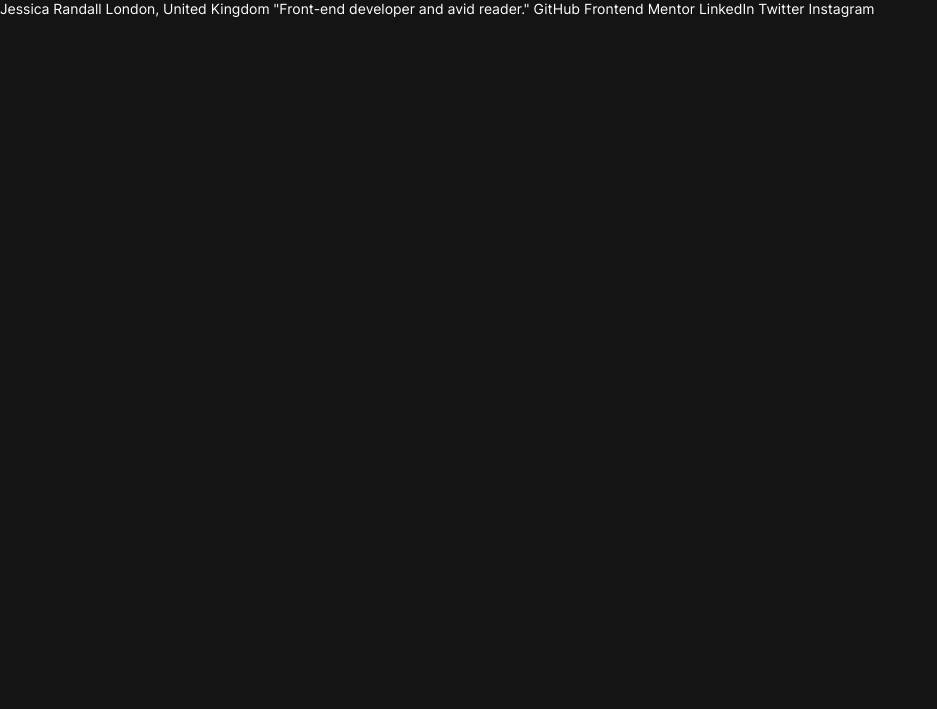
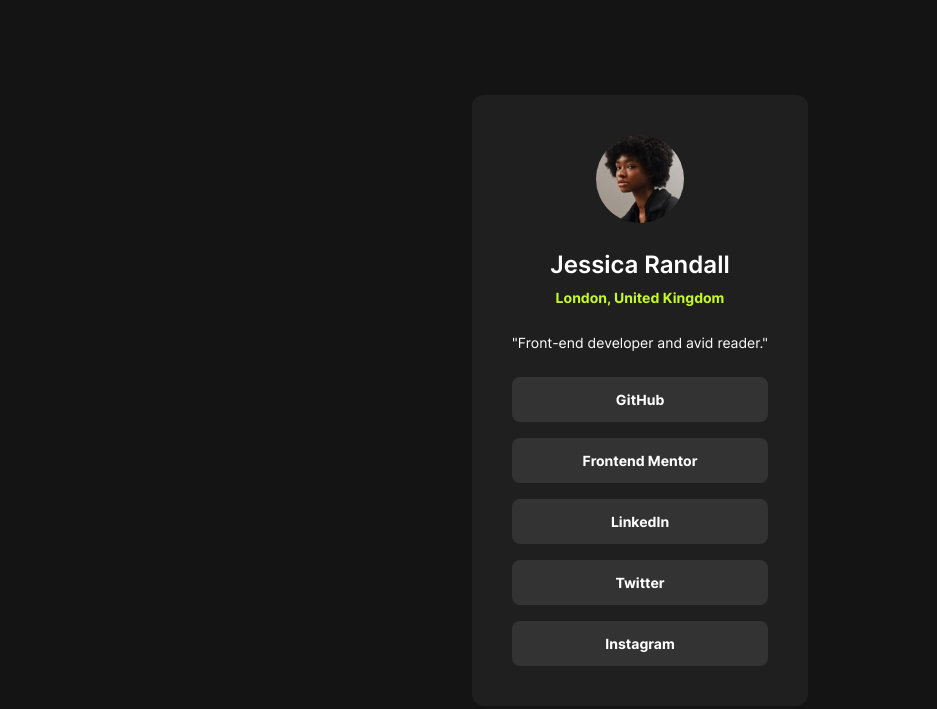
Before and after one commit to solvman/social-links-profile-main, a plain HTML site: page index.html in a window 1280 px wide. Shown: the whole page, without its empty margins (0-937 px from the left). Drawn offline with Linux system fonts and the light colour scheme.

Commit message:
Final cleanup

```diff
--- a/index.html
+++ b/index.html
@@ -13,7 +13,28 @@
     <title>Frontend Mentor | Social links profile</title>
   </head>
   <body>
-    Jessica Randall London, United Kingdom "Front-end developer and avid
-    reader." GitHub Frontend Mentor LinkedIn Twitter Instagram
+    <main>
+      <div class="card">
+        <div class="profile">
+          <img
+            src="./assets/images/avatar-jessica.jpeg"
+            alt="avatar"
+            class="profile__img"
+          />
+          <h1 class="profile__name">Jessica Randall</h1>
+          <p class="profile__location">London, United Kingdom</p>
+          <p class="profile__description">
+            "Front-end developer and avid reader."
+          </p>
+        </div>
+        <div class="socials">
+          <button class="button">GitHub</button>
+          <button class="button">Frontend Mentor</button>
+          <button class="button">LinkedIn</button>
+          <button class="button">Twitter</button>
+          <button class="button">Instagram</button>
+        </div>
+      </div>
+    </main>
   </body>
 </html>
--- a/style.css
+++ b/style.css
@@ -35,6 +35,15 @@
   font: inherit;
 }
 
+button {
+  display: block;
+  border: none;
+  background: none;
+  font: inherit;
+  color: inherit;
+  cursor: pointer;
+}
+
 img {
   display: block;
   max-width: 100%;
@@ -44,6 +53,68 @@ body {
   font-family: var(--font-face-default);
   font-weight: var(--font-weight-regular);
   font-size: var(--font-size-body);
+  text-align: center;
+  line-height: 1.5;
   color: var(--color-neutral-100);
   background-color: var(--color-neutral-900);
+  height: 100vh;
+  display: grid;
+  place-content: center;
 }
+
+/* Styles */
+.profile__img {
+  width: 88px;
+  border-radius: 50%;
+  margin-bottom: 1.5rem;
+  margin-inline: auto;
+}
+.profile__name {
+  font-size: var(--font-size-heading);
+  font-weight: var(--font-weight-medium);
+  margin-bottom: 0.25rem;
+}
+.profile__location {
+  font-weight: var(--font-weight-bold);
+  color: var(--color-primary-400);
+  margin-bottom: 1.5rem;
+}
+.profile__description {
+  font-weight: var(--font-weight-regular);
+  margin-bottom: 1.5rem;
+}
+
+.button {
+  padding: 0.75rem 1.5rem;
+  font-weight: var(--font-weight-bold);
+  border-radius: 0.5rem;
+  background-color: var(--color-neutral-700);
+  transition: all 0.4s;
+}
+
+.button:is(:hover, :focus) {
+  background-color: var(--color-primary-400);
+  color: var(--color-neutral-700);
+}
+
+/* Layout */
+
+.card {
+  width: 100%;
+  min-width: 327px;
+  max-width: 384px;
+  padding: 1.5rem;
+  background-color: var(--color-neutral-800);
+  border-radius: 0.75rem;
+}
+
+@media (min-width: 650px) {
+  .card {
+    padding: 2.5rem;
+  }
+}
+
+.socials {
+  display: grid;
+  gap: 1rem;
+}
```
Also changed, not shown: screenshot.png (added), 2 other files.
